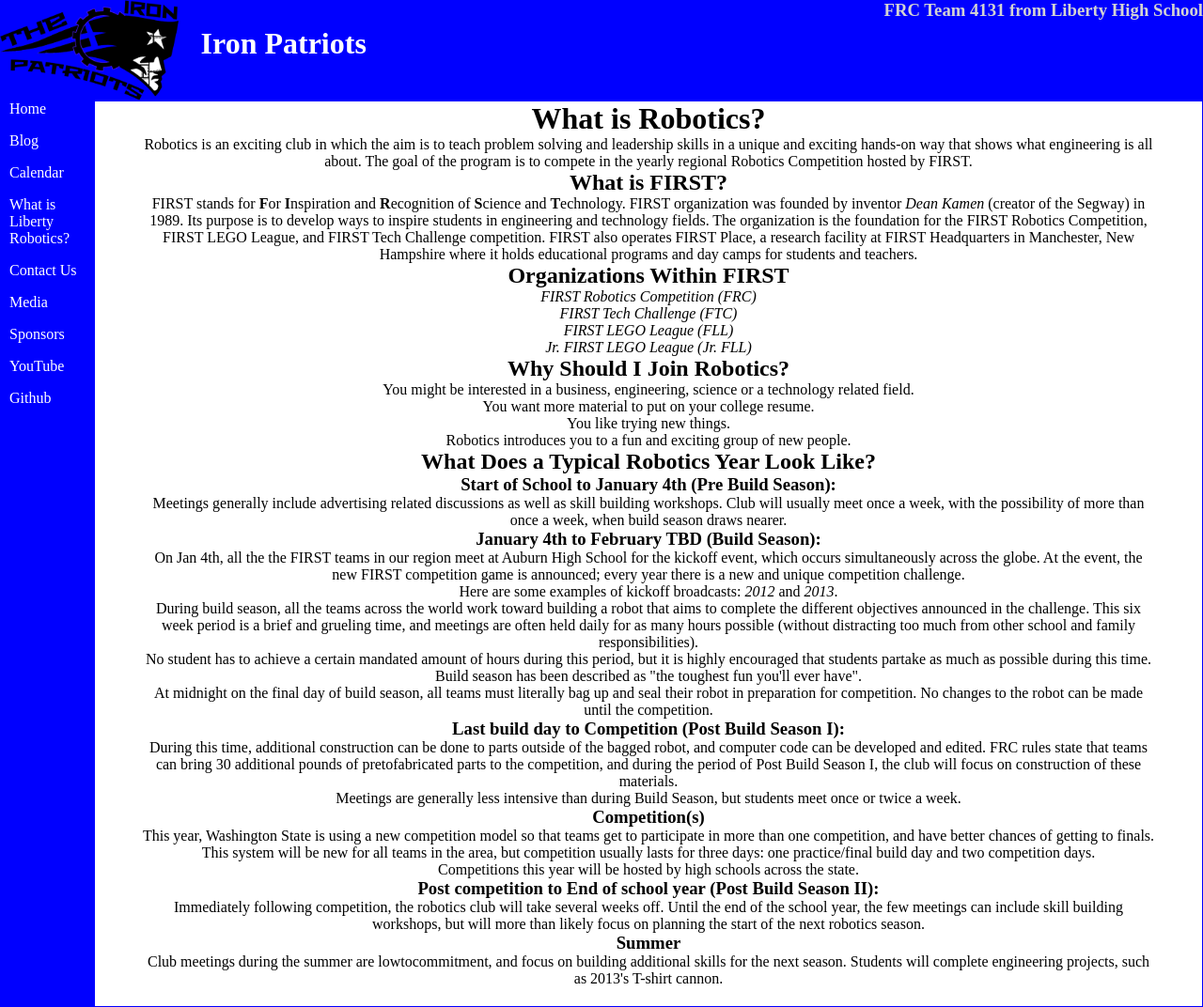
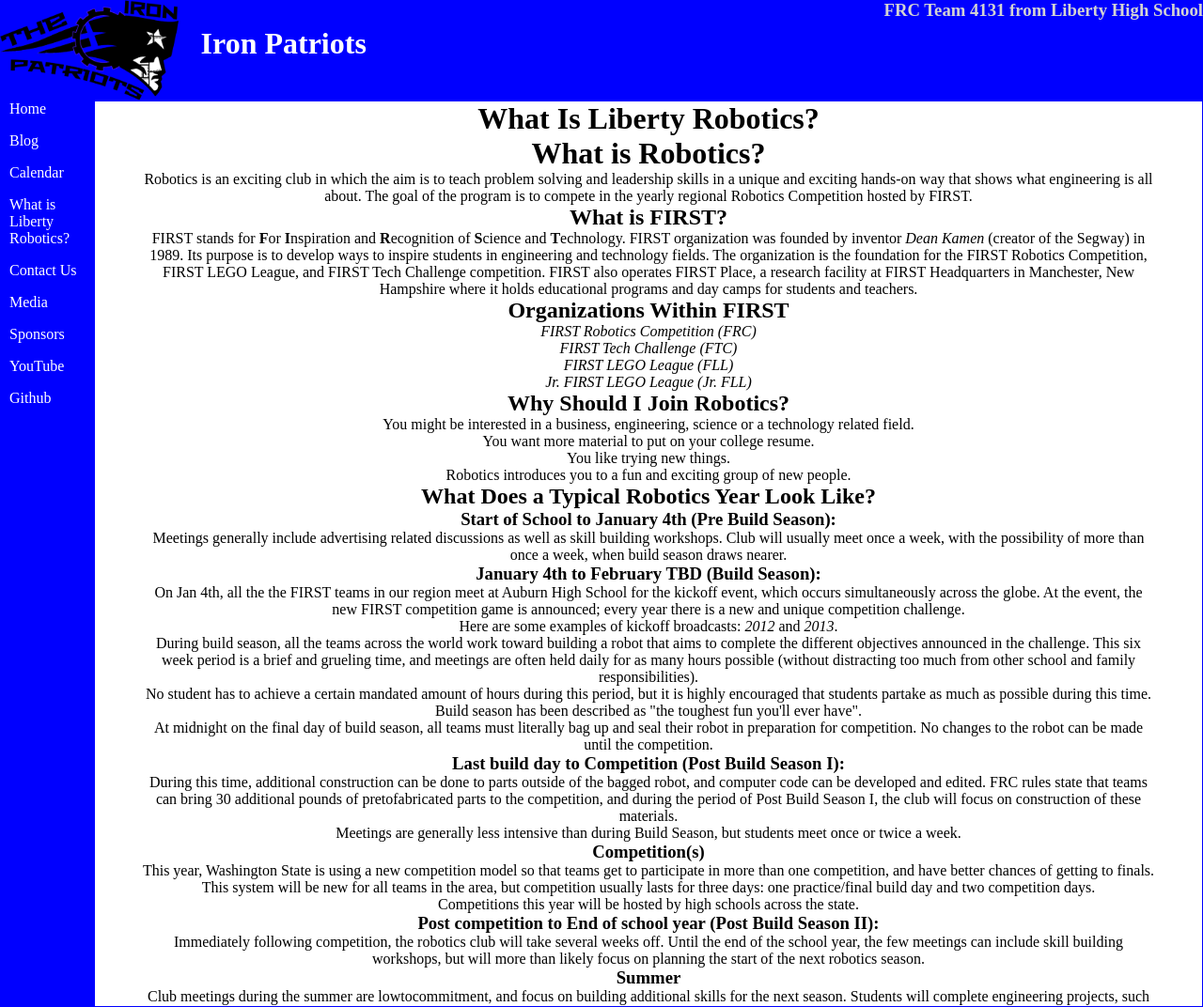
Before and after one commit to katiebugmoon/FRC4131.github.io, a Jekyll site: the page built from libertyrobotics.html, in a window 1280 px wide. Shown: the whole page at 94% size. Built offline with Jekyll 4.4.1, drawn with Linux system fonts in a browser that asks for light colours.

Commit message:
Add title to pages

```diff
--- a/_layouts/page.html
+++ b/_layouts/page.html
@@ -2,5 +2,6 @@
 layout: base
 ---
 <center style="margin-left:50px; margin-right:50px;">
+	{% if page.title %}<h1>{{ page.title }}</h1>{% endif %}
 	{{ content }}
 </center>
```
